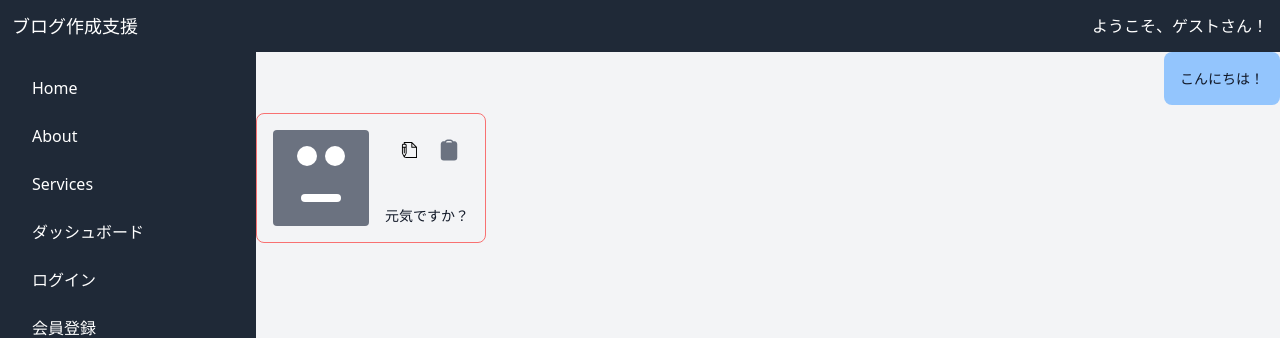
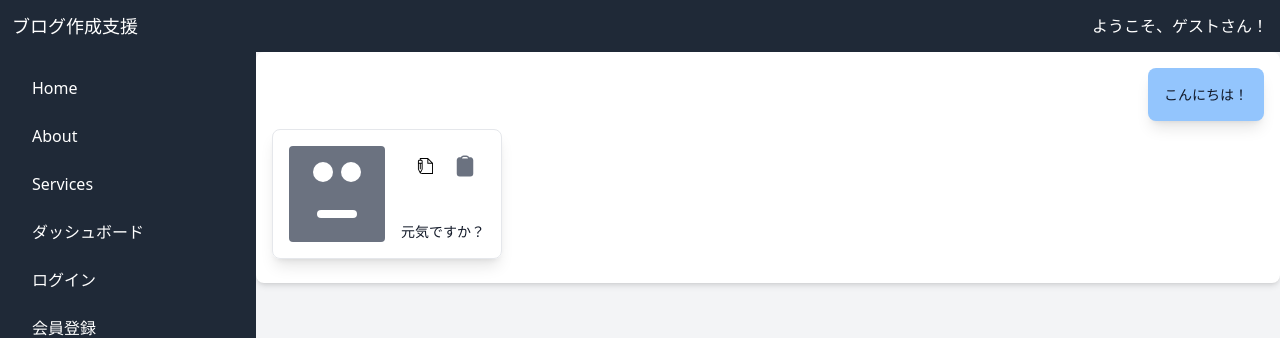
Before and after one commit to spite400k/my-next-app, a Next.js app: page / in a window 1280 px wide. Shown: the top 338 px of the page. Built offline with nearby package versions, Linux system fonts and the light colour scheme; no server answers.

Commit message:
影をつける

```diff
--- a/app/components/chat/ChatMessage.tsx
+++ b/app/components/chat/ChatMessage.tsx
@@ -129,7 +129,7 @@ const ChatMessage = () => {
   return (
     <>
       <div
-        className="flex flex-col"
+        className="flex flex-col  bg-white shadow-md rounded-lg p-4 "
         ref={chatContainerRef}
         onScroll={handleScroll}
       >
@@ -138,8 +138,8 @@ const ChatMessage = () => {
           return (
               // メッセージの表示
               <div key={message.id}
-                    className={`mb-2 p-2 rounded-lg sm:max-w-2xl ${
-                      message.sender === 'user' ? 'flex bg-blue-300 text-white self-end' : 'flex self-start border border-red-400' }`}>
+                    className={`mb-2 p-2 rounded-lg sm:max-w-2xl shadow-lg ${
+                      message.sender === 'user' ? 'flex bg-blue-300 text-white self-end' : 'flex self-start border border-gray-200' }`}>
                   {/* ユーザーのメッセージの場合はアイコンを表示*/}
                   {message.sender === 'other' && (
                     <div className="flex-shrink-0 m-2">
```
